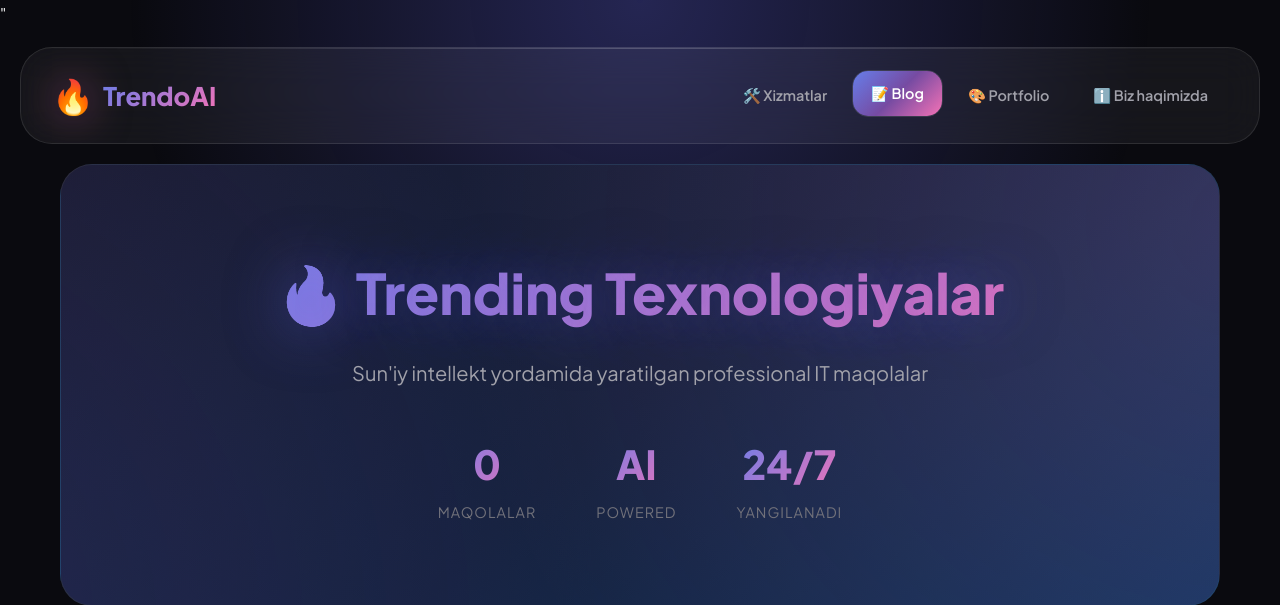
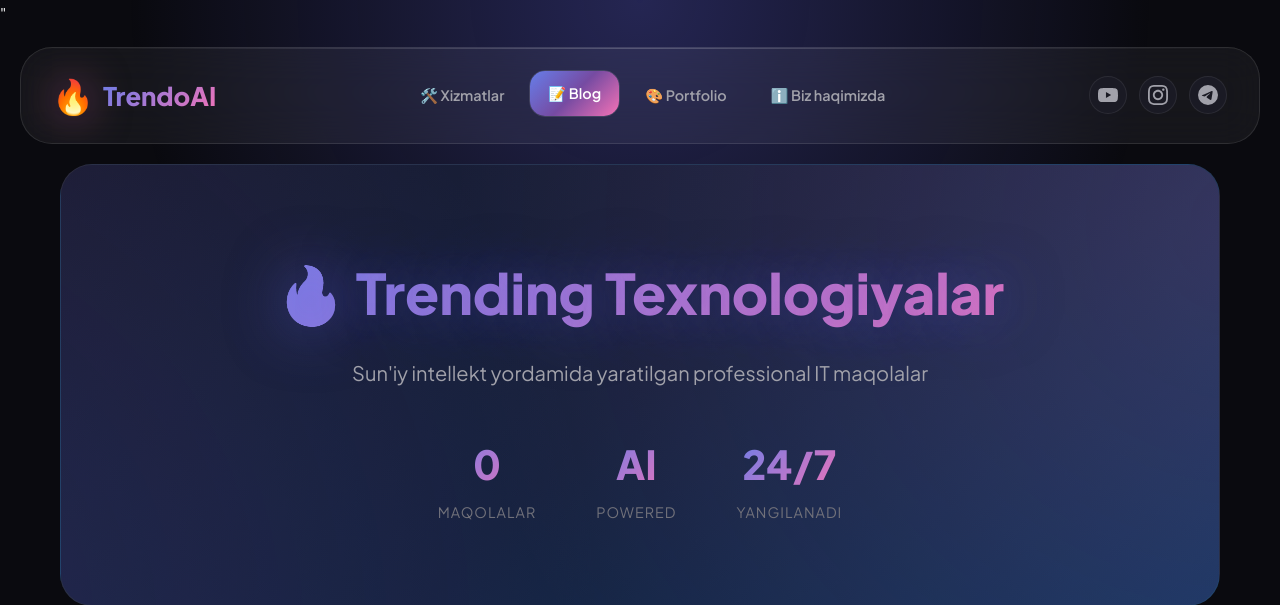
Before and after one commit to akbarjonrovshanov13-pixel/TrendoAi, a Flask app: page /blog in a window 1280 px wide. Shown: the top 605 px of the page. Run offline with Flask 3, Linux system fonts and the light colour scheme; data that the repository does not hold is empty.

Commit message:
Add YouTube, Instagram, Telegram icons to header

```diff
--- a/static/css/style.css
+++ b/static/css/style.css
@@ -245,6 +245,49 @@ nav a.active::before {
     color: var(--text-primary);
 }
 
+/* Social Media Icons */
+.social-icons {
+    display: flex;
+    gap: 12px;
+    align-items: center;
+}
+
+.social-icon {
+    display: flex;
+    align-items: center;
+    justify-content: center;
+    width: 38px;
+    height: 38px;
+    background: var(--bg-elevated);
+    border: 1px solid var(--border);
+    border-radius: 50%;
+    color: var(--text-secondary);
+    transition: var(--transition-smooth);
+}
+
+.social-icon:hover {
+    transform: translateY(-3px) scale(1.1);
+    border-color: transparent;
+}
+
+.social-icon.youtube:hover {
+    background: #FF0000;
+    color: white;
+    box-shadow: 0 8px 25px rgba(255, 0, 0, 0.4);
+}
+
+.social-icon.instagram:hover {
+    background: linear-gradient(45deg, #f09433, #e6683c, #dc2743, #cc2366, #bc1888);
+    color: white;
+    box-shadow: 0 8px 25px rgba(225, 48, 108, 0.4);
+}
+
+.social-icon.telegram:hover {
+    background: #0088cc;
+    color: white;
+    box-shadow: 0 8px 25px rgba(0, 136, 204, 0.4);
+}
+
 /* ========== MAIN CONTENT ========== */
 main {
     padding: 0 20px;
--- a/templates/base.html
+++ b/templates/base.html
@@ -112,6 +112,31 @@
                 <a href="{{ url_for('about') }}" class="{% if request.endpoint == 'about' %}active{% endif %}">ℹ️ Biz
                     haqimizda</a>
             </nav>
+            <div class="social-icons">
+                <a href="https://www.youtube.com/@Trendoaiuz?sub_confirmation=1" target="_blank"
+                    class="social-icon youtube" title="YouTube">
+                    <svg xmlns="http://www.w3.org/2000/svg" width="20" height="20" viewBox="0 0 24 24"
+                        fill="currentColor">
+                        <path
+                            d="M23.498 6.186a3.016 3.016 0 0 0-2.122-2.136C19.505 3.545 12 3.545 12 3.545s-7.505 0-9.377.505A3.017 3.017 0 0 0 .502 6.186C0 8.07 0 12 0 12s0 3.93.502 5.814a3.016 3.016 0 0 0 2.122 2.136c1.871.505 9.376.505 9.376.505s7.505 0 9.377-.505a3.015 3.015 0 0 0 2.122-2.136C24 15.93 24 12 24 12s0-3.93-.502-5.814zM9.545 15.568V8.432L15.818 12l-6.273 3.568z" />
+                    </svg>
+                </a>
+                <a href="https://www.instagram.com/trendoaiuz/" target="_blank" class="social-icon instagram"
+                    title="Instagram">
+                    <svg xmlns="http://www.w3.org/2000/svg" width="20" height="20" viewBox="0 0 24 24"
+                        fill="currentColor">
+                        <path
+                            d="M12 2.163c3.204 0 3.584.012 4.85.07 3.252.148 4.771 1.691 4.919 4.919.058 1.265.069 1.645.069 4.849 0 3.205-.012 3.584-.069 4.849-.149 3.225-1.664 4.771-4.919 4.919-1.266.058-1.644.07-4.85.07-3.204 0-3.584-.012-4.849-.07-3.26-.149-4.771-1.699-4.919-4.92-.058-1.265-.07-1.644-.07-4.849 0-3.204.013-3.583.07-4.849.149-3.227 1.664-4.771 4.919-4.919 1.266-.057 1.645-.069 4.849-.069zm0-2.163c-3.259 0-3.667.014-4.947.072-4.358.2-6.78 2.618-6.98 6.98-.059 1.281-.073 1.689-.073 4.948 0 3.259.014 3.668.072 4.948.2 4.358 2.618 6.78 6.98 6.98 1.281.058 1.689.072 4.948.072 3.259 0 3.668-.014 4.948-.072 4.354-.2 6.782-2.618 6.979-6.98.059-1.28.073-1.689.073-4.948 0-3.259-.014-3.667-.072-4.947-.196-4.354-2.617-6.78-6.979-6.98-1.281-.059-1.69-.073-4.949-.073zm0 5.838c-3.403 0-6.162 2.759-6.162 6.162s2.759 6.163 6.162 6.163 6.162-2.759 6.162-6.163c0-3.403-2.759-6.162-6.162-6.162zm0 10.162c-2.209 0-4-1.79-4-4 0-2.209 1.791-4 4-4s4 1.791 4 4c0 2.21-1.791 4-4 4zm6.406-11.845c-.796 0-1.441.645-1.441 1.44s.645 1.44 1.441 1.44c.795 0 1.439-.645 1.439-1.44s-.644-1.44-1.439-1.44z" />
+                    </svg>
+                </a>
+                <a href="https://t.me/trendoai" target="_blank" class="social-icon telegram" title="Telegram">
+                    <svg xmlns="http://www.w3.org/2000/svg" width="20" height="20" viewBox="0 0 24 24"
+                        fill="currentColor">
+                        <path
+                            d="M11.944 0A12 12 0 0 0 0 12a12 12 0 0 0 12 12 12 12 0 0 0 12-12A12 12 0 0 0 12 0a12 12 0 0 0-.056 0zm4.962 7.224c.1-.002.321.023.465.14a.506.506 0 0 1 .171.325c.016.093.036.306.02.472-.18 1.898-.962 6.502-1.36 8.627-.168.9-.499 1.201-.82 1.23-.696.065-1.225-.46-1.9-.902-1.056-.693-1.653-1.124-2.678-1.8-1.185-.78-.417-1.21.258-1.91.177-.184 3.247-2.977 3.307-3.23.007-.032.014-.15-.056-.212s-.174-.041-.249-.024c-.106.024-1.793 1.14-5.061 3.345-.48.33-.913.49-1.302.48-.428-.008-1.252-.241-1.865-.44-.752-.245-1.349-.374-1.297-.789.027-.216.325-.437.893-.663 3.498-1.524 5.83-2.529 6.998-3.014 3.332-1.386 4.025-1.627 4.476-1.635z" />
+                    </svg>
+                </a>
+            </div>
         </div>
     </header>
 
```
